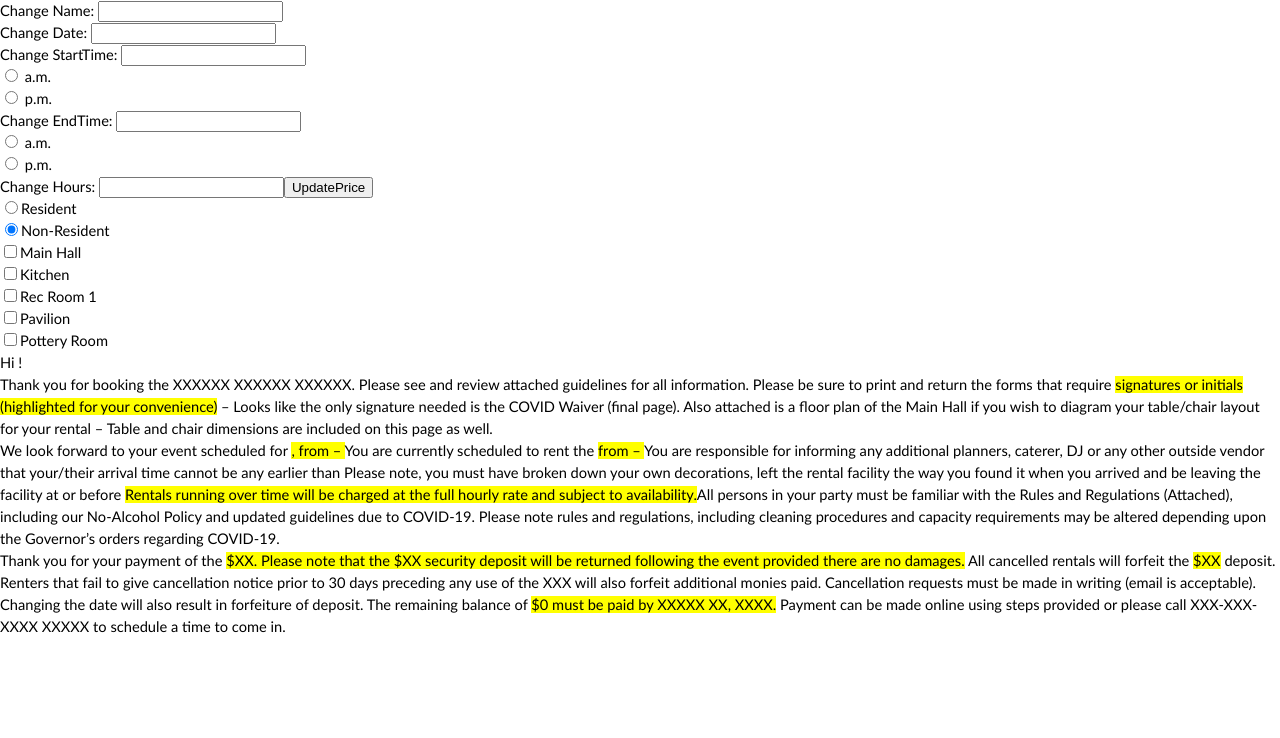
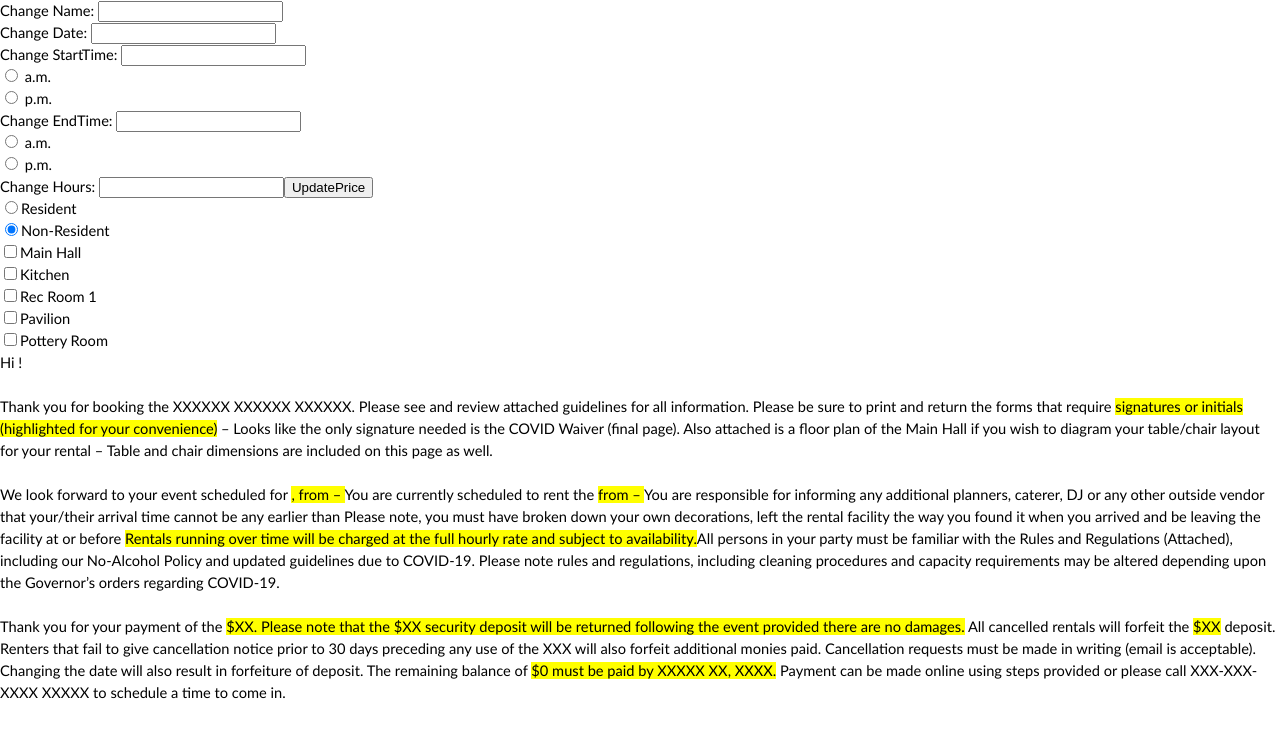
Before and after one commit to mlorang/Confirmation-Email, a React (Create React App) app: page / in a window 1280 px wide. Shown: the top 738 px of the page. Built offline with nearby package versions, Linux system fonts and the light colour scheme.

Commit message:
deploy page

```diff
--- a/src/components/EventBalanceDue.tsx
+++ b/src/components/EventBalanceDue.tsx
@@ -8,6 +8,7 @@ interface Options {
 function EventBalanceDue({ price }: Options): JSX.Element {
   return (
     <div>
+      <br></br>
       Thank you for your payment of the{" "}
       <mark>
         $XX. Please note that the $XX security deposit will be returned
--- a/src/components/EventDateTimeRoom.tsx
+++ b/src/components/EventDateTimeRoom.tsx
@@ -16,6 +16,7 @@ function EventDateTimeAndRoom({
 }: RentalDateTimeRoom): JSX.Element {
   return (
     <div>
+      <br></br>
       We look forward to your event scheduled for{" "}
       <mark>
         {date}, from {startTime} – {endTime}
--- a/src/components/EventName.tsx
+++ b/src/components/EventName.tsx
@@ -8,17 +8,15 @@ interface RenterName {
 function EventName({ name }: RenterName): JSX.Element {
   return (
     <div>
-      <div className="body">
-        Hi {name}!<div></div>
-        Thank you for booking the XXXXXX XXXXXX XXXXXX. Please see and review
-        attached guidelines for all information. Please be sure to print and
-        return the forms that require{" "}
-        <mark>signatures or initials (highlighted for your convenience)</mark> –
-        Looks like the only signature needed is the COVID Waiver (final page).
-        Also attached is a floor plan of the Main Hall if you wish to diagram
-        your table/chair layout for your rental – Table and chair dimensions are
-        included on this page as well.
-      </div>
+      Hi {name}!<br></br>
+      <br></br> Thank you for booking the XXXXXX XXXXXX XXXXXX. Please see and
+      review attached guidelines for all information. Please be sure to print
+      and return the forms that require{" "}
+      <mark>signatures or initials (highlighted for your convenience)</mark> –
+      Looks like the only signature needed is the COVID Waiver (final page).
+      Also attached is a floor plan of the Main Hall if you wish to diagram your
+      table/chair layout for your rental – Table and chair dimensions are
+      included on this page as well.
     </div>
   );
 }
```
